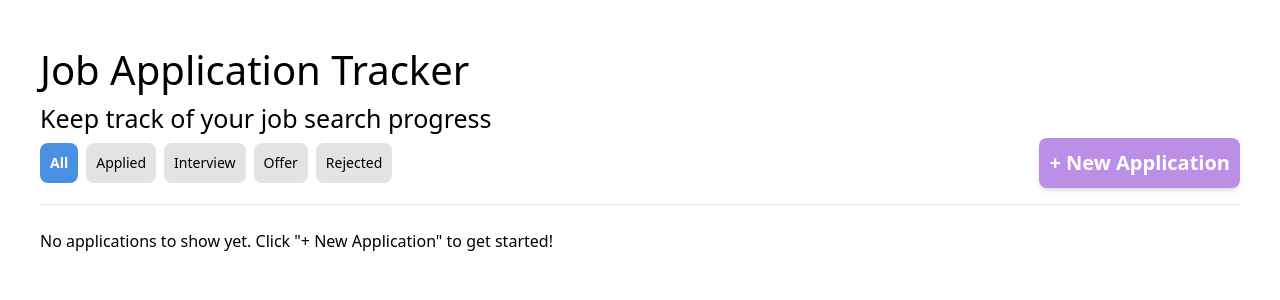
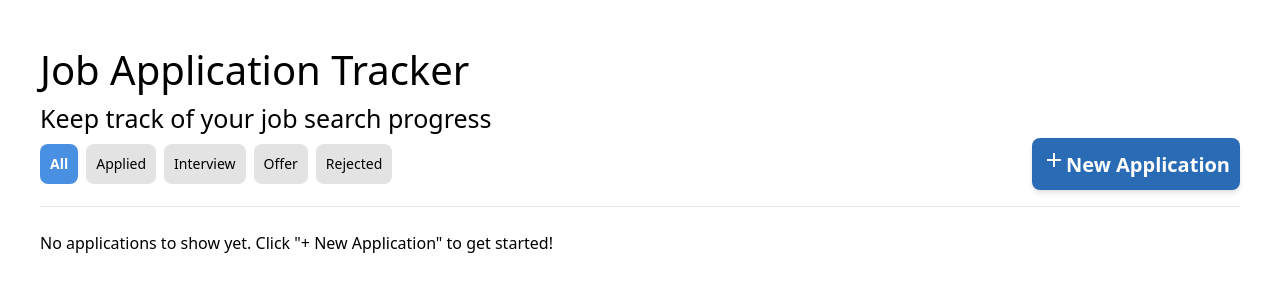
Before and after one commit to sandraamurao/Job-Jar, a React (Vite) app: page / in a window 1280 px wide. Shown: the top 300 px of the page. Built offline with nearby package versions, Linux system fonts and the light colour scheme.

Commit message:
adjusted styles for add application btn

```diff
--- a/src/FilterBar/FilterBar.css
+++ b/src/FilterBar/FilterBar.css
@@ -10,12 +10,12 @@ button {
 }
 
 .new-application-btn {
-	background-color: #bb8fe6;
+	background-color: #2a6bb5;
 	@apply px-6 py-2 text-white rounded-lg font-semibold transition-all shadow-md whitespace-nowrap ml-auto;
 }
 
 .new-application-btn:hover {
-	background-color: #d3acfa;
+	background-color: #8691ed;
 }
 
 .filter-btn {
--- a/src/FilterBar/FilterBar.jsx
+++ b/src/FilterBar/FilterBar.jsx
@@ -7,18 +7,17 @@ function FilterBar({ activateFilterStatus, active, onNewApplication }) {
 		<div className="btn-container">
 			{filters.map((filter) => (
 				<button
-					key={filter} // like a name; just for React internally to track which item is which when the list updates.
+					key={filter}
 					onClick={() => activateFilterStatus(filter)}
 					className={`filter-btn ${active === filter ? "btn-active" : "btn"}`}
 				>
 					{filter}
 				</button>
 			))}
-			<button
-				className="new-application-btn"
-				onClick={onNewApplication}
-			>
-				+ New Application
+
+			<button className="new-application-btn flex flex-row items-center gap-1" onClick={onNewApplication}>
+				<span className="material-icons-outlined">add</span>
+				New Application
 			</button>
 		</div>
 	);
```
